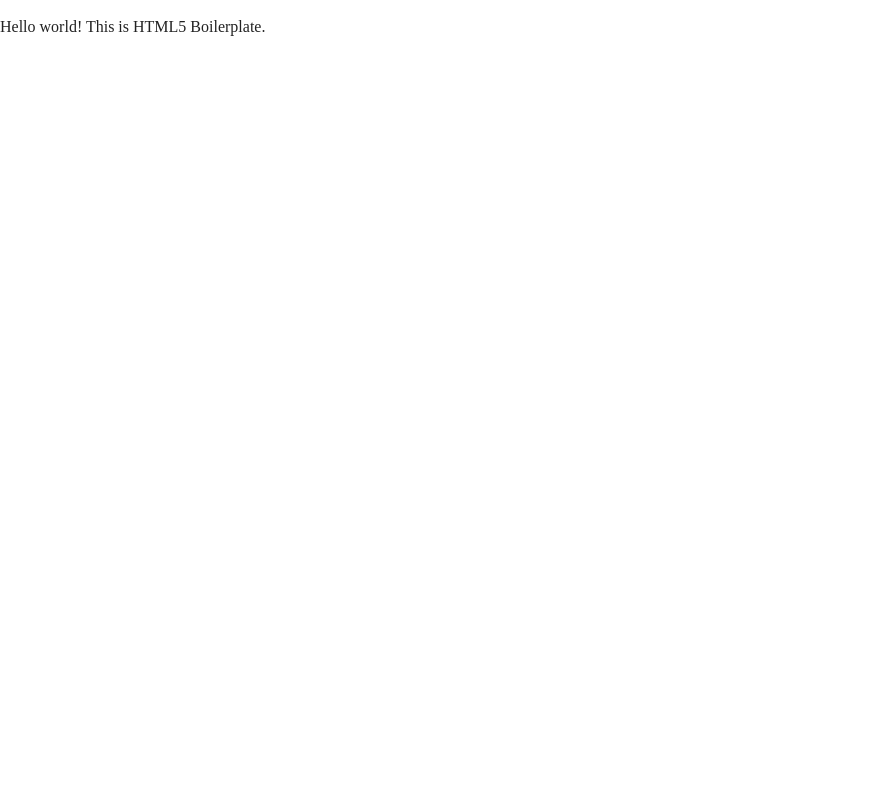
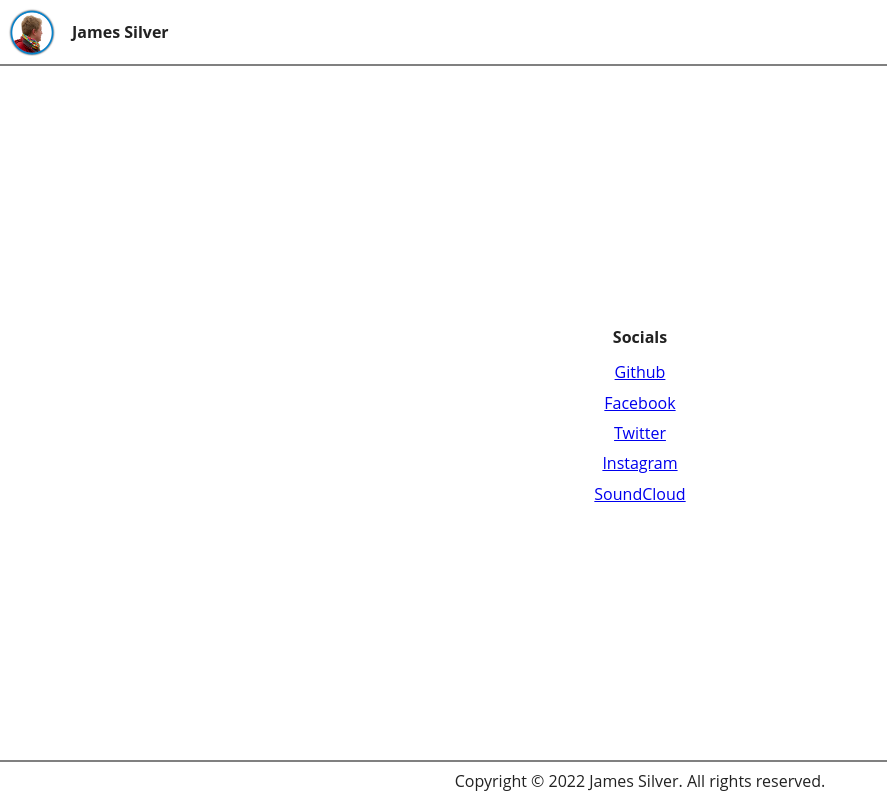
Before and after one commit to jamsilver/jamsilver.github.io, a website built with webpack: page index.html in a window 1280 px wide. Shown: the whole page, without its empty margins (0-887 px from the left). Built offline with nearby package versions, Linux system fonts and the light colour scheme.

Commit message:
Very basic site

```diff
--- a/css/style.css
+++ b/css/style.css
@@ -12,7 +12,8 @@
    ========================================================================== */
 
 html {
-  color: #222;
+  color: #222222;
+  font-family: 'Open Sans', sans-serif;
   font-size: 1em;
   line-height: 1.4;
 }
@@ -244,3 +245,56 @@ textarea {
     page-break-after: avoid;
   }
 }
+
+html {
+  height: 100%;
+}
+
+h1, h2 {
+  font-size: 1em;
+}
+
+body {
+  height: 100%;
+  display: flex;
+  flex-flow: column nowrap;
+  justify-content: space-between;
+}
+
+header {
+  display: flex;
+  align-items: center;
+  padding: 0.5em;
+  border-bottom: 2px solid grey;
+}
+
+header img {
+  margin-right: 1em;
+  width: 48px;
+  height: 48px;
+}
+
+main {
+  max-width: 400px;
+  margin: 0 auto;
+  text-align: center;
+}
+
+main ul,
+main li {
+  list-style-type: none;
+  padding: 0;
+  margin: 0.5em 0;
+}
+
+footer {
+  border-top: 2px solid grey;
+  padding: 0.5em;
+  display: flex;
+  flex-flow: column nowrap;
+  justify-content: center;
+  align-items: center;
+}
+footer p {
+  margin: 0;
+}
--- a/index.html
+++ b/index.html
@@ -1,5 +1,5 @@
 <!doctype html>
-<html class="no-js" lang="">
+<html lang="en-gb">
 
 <head>
   <meta charset="utf-8">
@@ -12,7 +12,7 @@
   <meta property="og:title" content="James Silver">
   <meta property="og:type" content="website">
   <meta property="og:url" content="https://jamsilver.me/">
-  <meta property="og:image" content="https://jamsilver.me/img/profile-snood-circlet.png">
+  <meta property="og:image" content="https://jamsilver.me/img/avatar.png">
   <meta name="twitter:card" content="summary" />
   <meta name="twitter:url" content="https://jamsilver.me/" />
   <meta name="twitter:title" content="James Silver" />
@@ -24,16 +24,29 @@
   <link rel="stylesheet" href="css/style.css">
 
   <link rel="manifest" href="site.webmanifest">
-  <meta name="theme-color" content="#fafafa">
+  <meta name="theme-color" content="#6eb5dd">
 </head>
 
 <body>
-
-  <!-- Add your site or application content here -->
-  <p>Hello world! This is HTML5 Boilerplate.</p>
-  <script src="js/vendor/modernizr-3.11.8.min.js"></script>
-  <script src="js/app.js"></script>
-
+  <header>
+    <a href="https://jamsilver.me"><img alt="James Silver's avatar" width="48" height="48" src="/icon.png" /></a>
+    <h1>James Silver</h1>
+  </header>
+  <main id="main">
+    <h2>Socials</h2>
+    <ul>
+      <li class="github"><a href="https://github.com/jamsilver">Github</a></li>
+      <li class="facebook"><a href="https://www.facebook.com/profile.php?id=100049748929167">Facebook</a></li>
+      <li class="twitter"><a href="https://twitter.com/JamesOfSilver">Twitter</a></li>
+      <li class="instagram"><a href="https://www.instagram.com/jamesofsilver/">Instagram</a></li>
+      <li class="soundcloud"><a href="https://soundcloud.com/jamsilver">SoundCloud</a></li>
+    </ul>
+  </main>
+  <footer>
+    <p>Copyright © 2022 James Silver. All rights reserved.</p>
+  </footer>
+  <!-- <script src="js/vendor/modernizr-3.11.8.min.js"></script>
+  <script src="js/app.js"></script> -->
 </body>
 
 </html>
```
Also changed, not shown: img/avatar.png (renamed from img/profile-snood-circlet.png), site.webmanifest.
